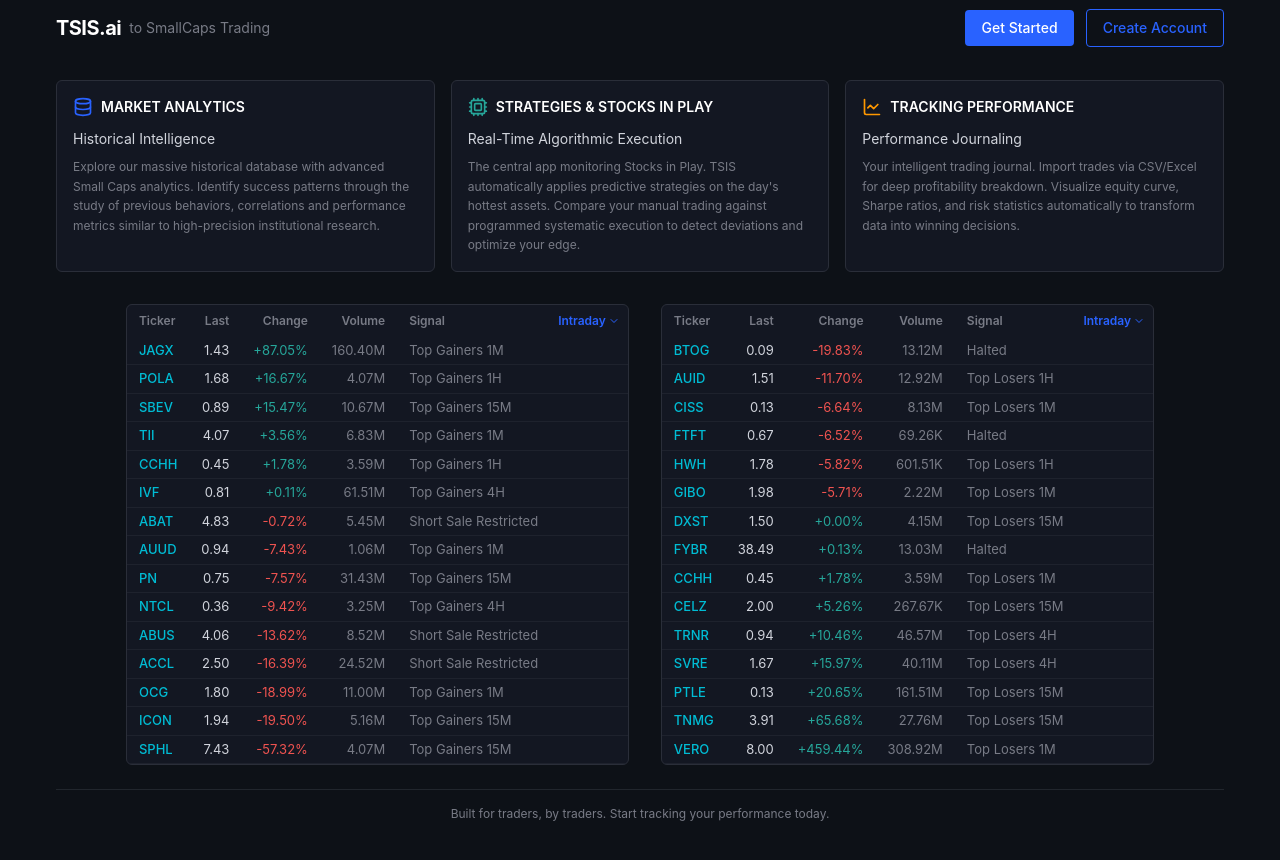
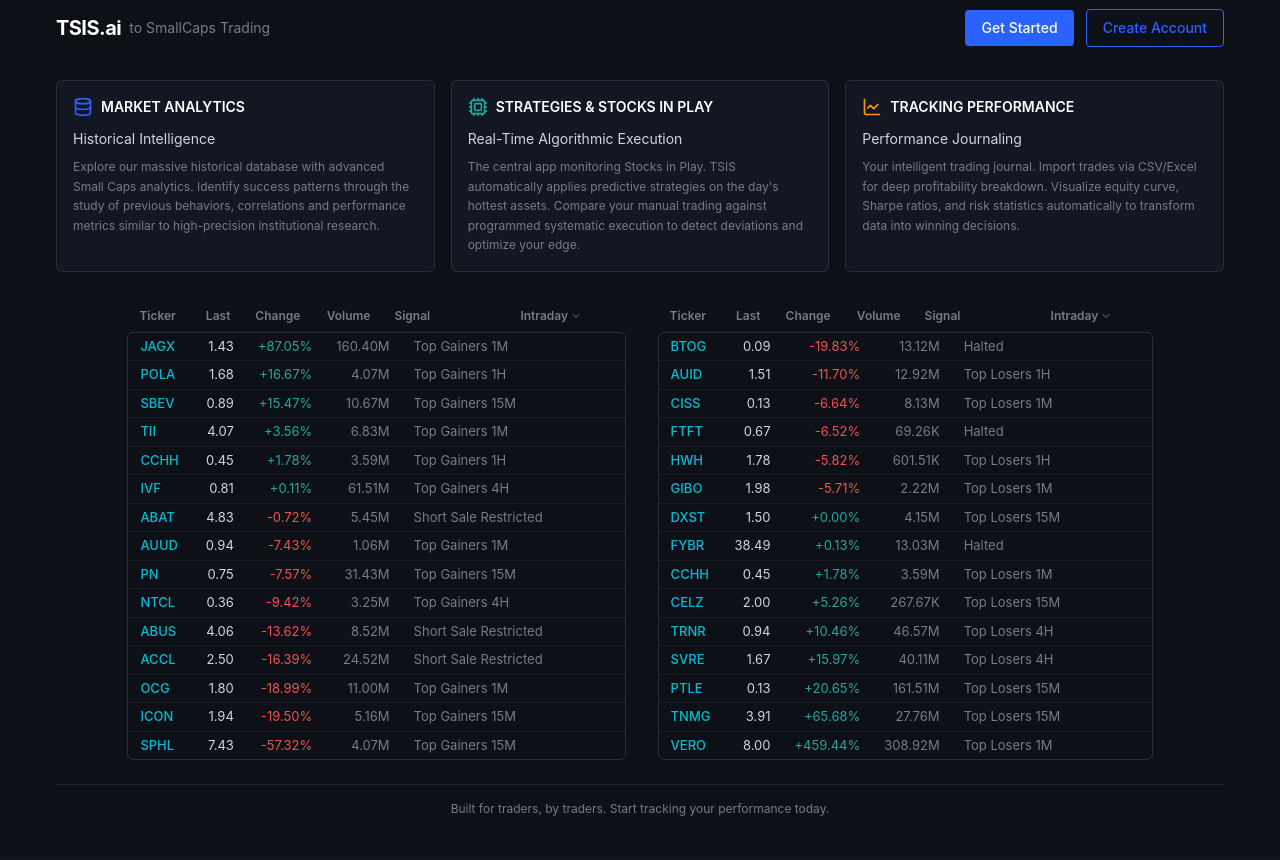
Before and after one commit to alexjust-data/Tsis, a Next.js app in the folder frontend/: page / in a window 1280 px wide. Built offline with nearby package versions, Linux system fonts and the light colour scheme.

Commit message:
Screener: headers outside box, only data rows inside bordered container

```diff
--- a/frontend/src/components/screener/ScreenerTable.tsx
+++ b/frontend/src/components/screener/ScreenerTable.tsx
@@ -111,28 +111,25 @@ export default function ScreenerTable({
   };
 
   return (
-    <div className="bg-[#131722] border border-[#2a2e39] rounded-lg overflow-hidden inline-block">
-      {/* Table - NO w-full, compact */}
-      <table className="text-[13px]">
-        <thead>
-          <tr className="text-[#787b86] text-xs">
-            <th className="text-left py-2 px-3 font-semibold">Ticker</th>
-            <th className="text-right py-2 px-3 font-semibold">Last</th>
-            <th className="text-right py-2 px-3 font-semibold">Change</th>
-            <th className="text-right py-2 px-3 font-semibold">Volume</th>
-            <th className="text-left py-2 px-3 font-semibold">Signal</th>
-            <th className="text-right py-2 px-2 font-semibold">
-              <div className="relative inline-block" ref={dropdownRef}>
+    <div className="inline-block">
+      {/* Header row - OUTSIDE the box */}
+      <div className="flex text-[#787b86] text-xs font-semibold mb-1">
+        <div className="w-[60px] px-3 py-1">Ticker</div>
+        <div className="w-[55px] px-3 py-1 text-right">Last</div>
+        <div className="w-[70px] px-3 py-1 text-right">Change</div>
+        <div className="w-[70px] px-3 py-1 text-right">Volume</div>
+        <div className="w-[130px] px-3 py-1">Signal</div>
+        <div className="w-[70px] px-2 py-1 text-right relative" ref={dropdownRef}>
           <button
             onClick={() => setDropdownOpen(!dropdownOpen)}
-                  className="flex items-center gap-0.5 text-[#2962ff] hover:text-[#5b8def] transition-colors text-xs"
+            className="flex items-center gap-0.5 text-[#787b86] hover:text-[#d1d4dc] transition-colors text-xs ml-auto"
           >
             {timeframe === "intraday" ? "Intraday" : "Daily"}
             <ChevronDown className="h-3 w-3" />
           </button>
 
           {dropdownOpen && (
-                  <div className="absolute right-0 top-full mt-1 bg-[#1e222d] border border-[#2a2e39] rounded shadow-lg z-10 min-w-[80px]">
+            <div className="absolute right-0 top-full mt-1 bg-[#1e222d] border border-[#2a2e39] rounded-lg shadow-lg z-10 min-w-[80px]">
               <button
                 onClick={() => {
                   setTimeframe("intraday");
@@ -158,16 +155,18 @@ export default function ScreenerTable({
             </div>
           )}
         </div>
-            </th>
-          </tr>
-        </thead>
+      </div>
+
+      {/* Data rows - INSIDE the bordered box */}
+      <div className="border border-[#2a2e39] rounded-lg overflow-hidden">
+        <table className="text-[13px]">
           <tbody>
             {sortedData.map((row, index) => (
               <tr
                 key={`${row.ticker}-${index}`}
-              className="border-b border-[#2a2e39]/50 hover:bg-[#1e222d] transition-colors"
+                className="border-b border-[#2a2e39]/50 last:border-b-0 hover:bg-[#1e222d] transition-colors"
               >
-              <td className="py-1 px-3">
+                <td className="w-[60px] py-1 px-3">
                   <span
                     className="text-[#00bcd4] font-medium cursor-pointer hover:underline"
                     onMouseEnter={(e) => handleMouseEnter(row.ticker, e)}
@@ -177,25 +176,26 @@ export default function ScreenerTable({
                     {row.ticker}
                   </span>
                 </td>
-              <td className="py-1 px-3 text-right text-[#d1d4dc]">
+                <td className="w-[55px] py-1 px-3 text-right text-[#d1d4dc]">
                   {row.last.toFixed(2)}
                 </td>
-              <td className={`py-1 px-3 text-right ${
+                <td className={`w-[70px] py-1 px-3 text-right ${
                   row.change >= 0 ? "text-[#26a69a]" : "text-[#ef5350]"
                 }`}>
                   {formatChange(row.change)}
                 </td>
-              <td className="py-1 px-3 text-right text-[#787b86]">
+                <td className="w-[70px] py-1 px-3 text-right text-[#787b86]">
                   {row.volume}
                 </td>
-              <td className="py-1 px-3 text-[#787b86] whitespace-nowrap">
+                <td className="w-[130px] py-1 px-3 text-[#787b86] whitespace-nowrap">
                   {formatSignal(row.signal)}
                 </td>
-              <td className="py-1 px-2"></td>
+                <td className="w-[70px] py-1 px-2"></td>
               </tr>
             ))}
           </tbody>
         </table>
+      </div>
 
       <ChartTooltip
         ticker={hoveredTicker || ""}
```
Lines whose indentation alone changed are shown as unchanged.
